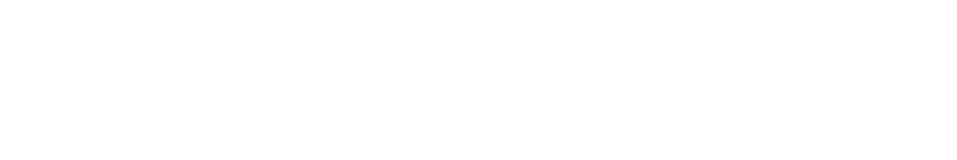
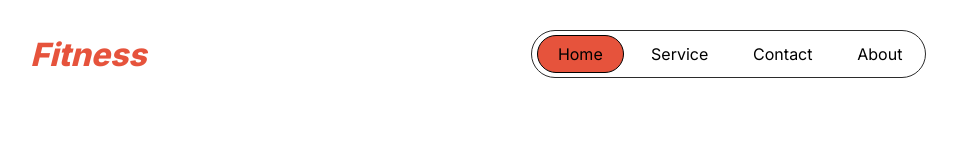
Before and after one commit to golamsarwar96/gym-website, a plain HTML site: page index.html in a window 1280 px wide. Shown: the whole page, without its empty margins (162-1119 px from the left). Drawn offline with Linux system fonts and the light colour scheme; a web font is replaced by a local one.

Commit message:
Made navbar section and made it responsive but still some work is left

```diff
--- a/index.html
+++ b/index.html
@@ -4,12 +4,26 @@
     <meta charset="UTF-8">
     <meta name="viewport" content="width=device-width, initial-scale=1.0">
     <link rel="stylesheet" href="styles/styles.css">
+    <script src="https://kit.fontawesome.com/d0b11ec7af.js" crossorigin="anonymous"></script>
     <title>Gym Website</title>
 </head>
-<body>
+<body class="inter-font">
     <header>
-        <nav class="nav-bar">
+        <!--Navbar Section-->
+        <nav class="nav-bar display-flex">
+            <h1 class="primary-color"><i>Fitness</i></h1>
+            <div class="nav-menu">
+                <ul class="nav-anchors display-flex">
+                    <li id="home">Home</li>
+                    <li>Service</li>
+                    <li>Contact</li>
+                    <li>About</li>
 
+                </ul>
+            </div>
+            <div class="hamburger">
+                <i class="fa-solid fa-bars"></i>
+            </div>
         </nav>
         <div class="banner">
 
--- a/styles/styles.css
+++ b/styles/styles.css
@@ -13,3 +13,73 @@
 .miama{
     font-family: 'Miama', sans-serif;
 }
+
+
+/*Shared Style*/
+.display-flex{
+    display: flex;
+}
+
+.display-grid{
+    display: grid;
+}
+
+.primary-color{
+    color : #E6533C;
+}
+
+body{
+    max-width : 1500px;
+    margin: 0.5rem auto;
+}
+
+/*Nav Styling*/
+.nav-bar{
+    justify-content: space-around;
+    align-items: center;
+}
+
+.nav-bar h1{
+    font-size: 2rem;
+    font-weight: 800;
+}
+
+.nav-anchors{
+    border: 1px solid #2b2b2b;
+    border-radius: 2.5rem;
+    text-align: left;
+    padding : 4px 0;
+}
+
+
+.nav-bar ul>li{
+    text-decoration: none;
+    list-style: none;
+    margin : 0 1.4rem;
+    padding-top: 0.55rem;
+}
+
+.hamburger{
+    display: none;
+}
+
+#home{
+    border: 1px solid black;
+    background-color : #E6533C;
+    padding: 8px 20px 8px 20px;
+    text-align: left;
+    border-radius: 46px;
+    margin : 0 5px;
+}
+
+
+/*Small Device Responsive*/
+@media screen and (max-width : 576px) {
+    .nav-anchors{
+        display: none;
+    }
+
+    .hamburger{
+        display: block;
+    }
+}
```
